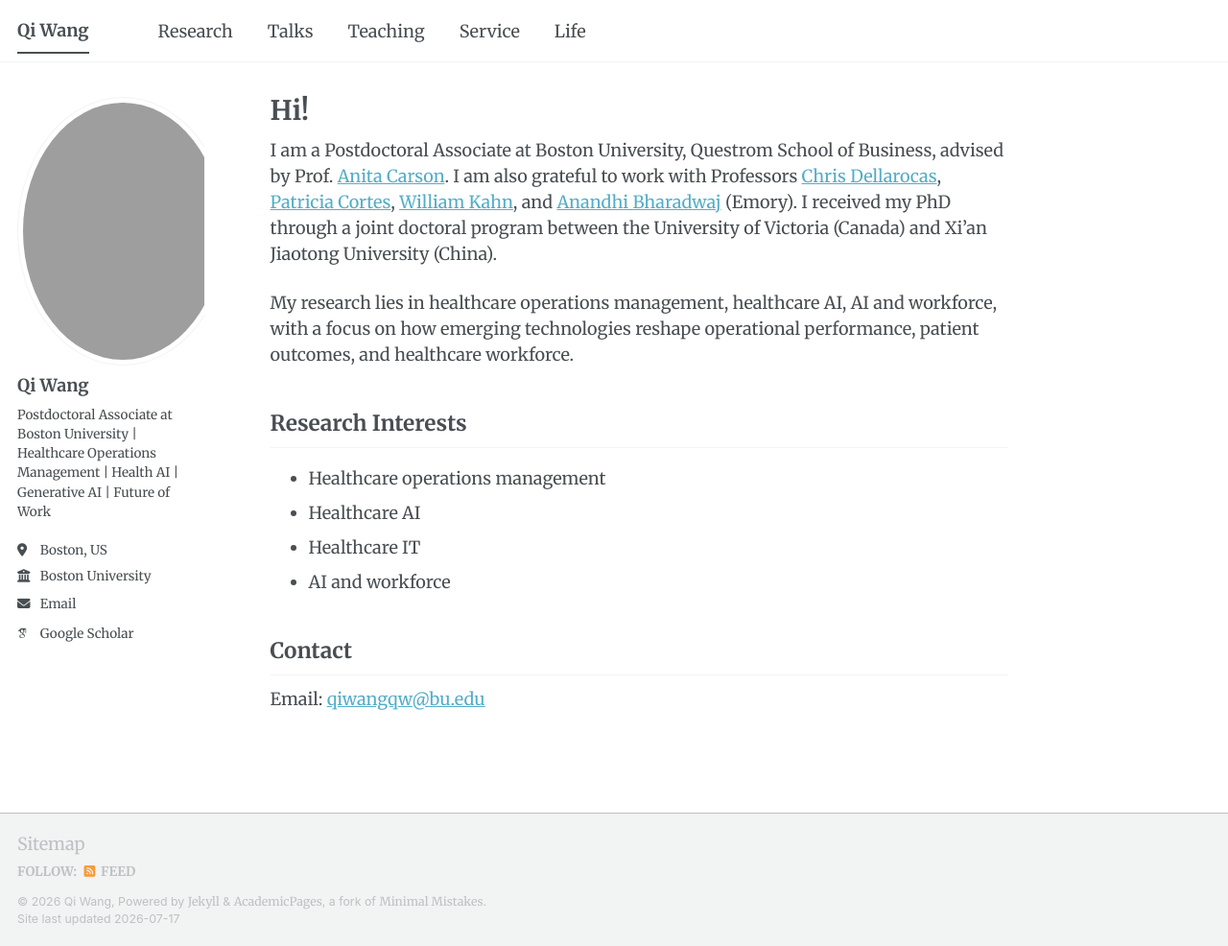
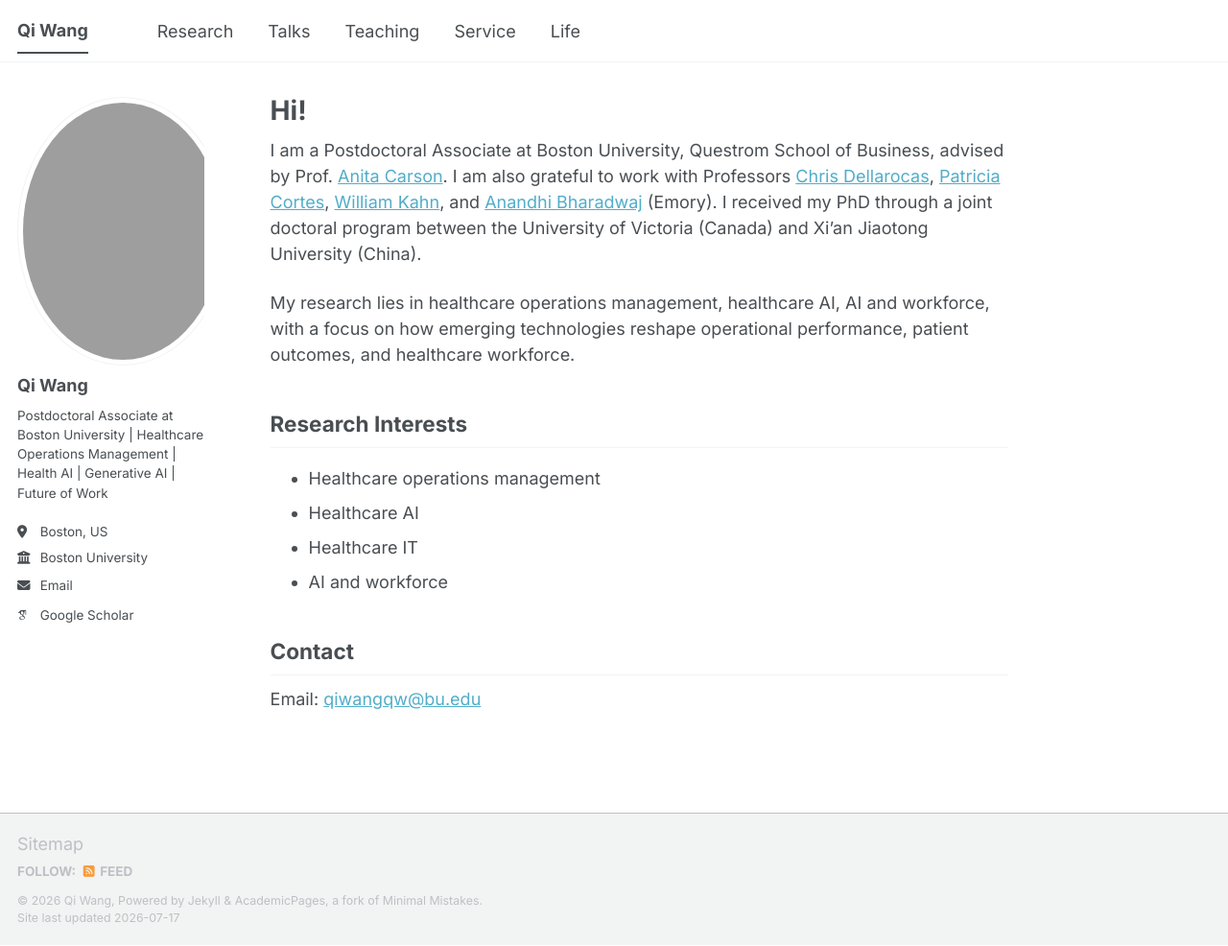
Before and after one commit to qiwang-katherine/qiwang-katherine.github.io, a Jekyll site: the page built from _pages/about.md, in a window 1280 px wide and 986 px high. Shown: the whole window at 96% size. Built offline with Jekyll 4.4.1, drawn with Linux system fonts in a browser that asks for light colours; some web fonts are replaced; a script bundle is joined from its source files by our own code; library files that are not in the unit come from our copies.

Commit message:
main.scss

```diff
--- a/assets/css/main.scss
+++ b/assets/css/main.scss
@@ -1,6 +1,6 @@
 ---
 ---
-@import url('https://fonts.googleapis.com/css2?family=Merriweather:ital,wght@0,300;0,400;0,700;0,900;1,300;1,400;1,700;1,900&display=swap');
+@import url('https://fonts.googleapis.com/css2?family=Inter:wght@300;400;500;600;700&display=swap');
 /*
  * This file controls what is imported from /_sass
  *
@@ -204,5 +204,5 @@
 .teaching-detail,
 .service-section-title,
 .service-list {
-  font-family: 'Merriweather', Georgia, 'Times New Roman', serif !important;
+font-family: 'Inter', -apple-system, BlinkMacSystemFont, sans-serif !important;
 }
```
